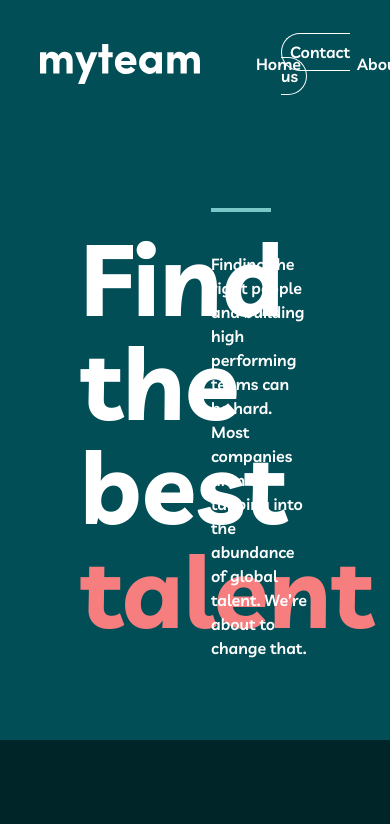
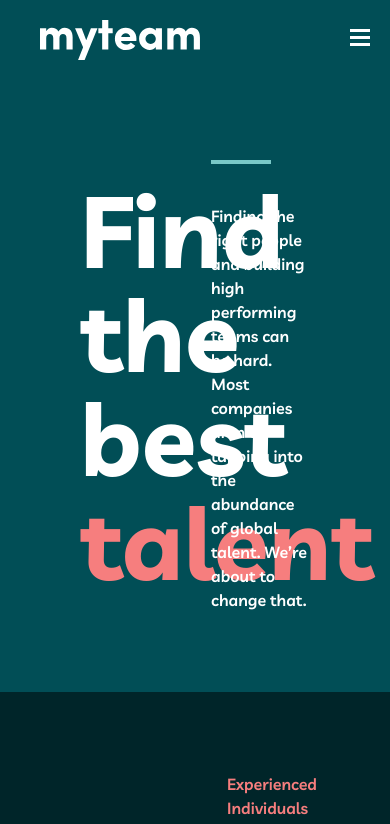
Before and after one commit to Najmaldin-ishag/My-team-multi-page-website, a React (Vite) app: page / in a window 390 px wide. Shown: the top 824 px of the page. Built offline with nearby package versions, Linux system fonts and the light colour scheme.

Commit message:
update navbar

```diff
--- a/src/HeroSection/NavBar.jsx
+++ b/src/HeroSection/NavBar.jsx
@@ -5,32 +5,48 @@ import { Link } from "react-router-dom";
 const NavBar = () => {
   const [isOpen, setIsOpen] = useState(false);
 
-  // function toggleNavigation() {
-  //   if (isOpen) {
-  //     setIsOpen(false);
-  //   } else {
-  //     setIsOpen(true);
-  //   }
-  // }
-  // function handleClick() {
-  //   if (!isOpen) return;
-  //   setIsOpen(false);
-  // }
+  function toggleNavigation() {
+    if (isOpen) {
+      setIsOpen(false);
+    } else {
+      setIsOpen(true);
+    }
+  }
+  function handleClick() {
+    if (!isOpen) return;
+    setIsOpen(false);
+  }
   return (
     <header className="w-full bg-primary-midnight-green p-10 relative">
       <nav className=" container flex items-center justify-between ">
         <div className="flex items-center justify-between gap-[3.5rem] ">
-          <img src="./assets/logo.svg" alt="logo " />
+          <div className="flex items-center justify-between gap-5">
+            <div className="max-sm:fixed">
+              <img src="./assets/logo.svg" alt="logo " />
+            </div>
+
+            <div className="lg:hidden md:hidden max-sm:block z-70  right-5 fixed ">
+              {isOpen ? (
+                <button onClick={toggleNavigation}>
+                  <img src="./assets/icon-close.svg" alt="icon" />
+                </button>
+              ) : (
+                <button onClick={toggleNavigation}>
+                  <img src="./assets/icon-hamburger.svg" alt="icon" />
+                </button>
+              )}
+            </div>
+          </div>
 
           <Link
             to="/"
-            className="text-m text-primary-white font-semibold hover:text-primary-light-coral"
+            className="text-m text-primary-white font-semibold max-sm:hidden hover:text-primary-light-coral "
           >
             Home
           </Link>
           <Link
             to="About"
-            className="text-m text-primary-white  font-semibold hover:text-primary-light-coral"
+            className="text-m text-primary-white max-sm:hidden font-semibold hover:text-primary-light-coral "
           >
             About
           </Link>
@@ -39,12 +55,61 @@ const NavBar = () => {
           <Button
             href="/contact-us"
             title="Contact us"
-            className="cursor-pointer text-primary-white font-semibold border border-primary-white p-2 rounded-full hover:text-primary-midnight-green hover:bg-primary-white"
+            className="cursor-pointer max-sm:hidden text-primary-white font-semibold border border-primary-white p-2 rounded-full hover:text-primary-midnight-green hover:bg-primary-white"
           />
         </div>
       </nav>
 
+      {/* <button onClick={toggleNavigation}>
+        {isOpen ? (
+          <img src="./assets/icon-close.svg" alt="icon" />
+        ) : (
+          <img src="./assets/icon-hamburger.svg" alt="icon" />
+        )}
+      </button> */}
       {/* Mobile nav */}
+
+      {isOpen && (
+        <div className="md:hidden lg:hidden  fixed  top-0 right-0  py-5 gap-4 items-center bg-secondary-rapture-blue  w-[350px] h-screen z-50 ">
+          <div className="translate-y-1/2 flex flex-col gap-6 items-center justify-between ">
+            <Link
+              onClick={handleClick}
+              to="/"
+              className="text-m text-primary-white font-semibold hover:text-primary-light-coral"
+            >
+              Home
+            </Link>
+            <Link
+              onClick={handleClick}
+              to="/about"
+              className="text-m text-primary-white font-semibold hover:text-primary-light-coral"
+            >
+              About
+            </Link>
+            <Button
+              onClick={handleClick}
+              href="/contact-us"
+              title="Contact us"
+              className="cursor-pointer text-primary-white font-semibold border border-primary-white p-2 rounded-full hover:text-primary-midnight-green hover:bg-primary-white"
+            />
+            {/* <div className="">
+              <img
+                src="./assets/bg-pattern-about-1-mobile-nav-1.svg"
+                alt="icon"
+                className="w-[6.5rem] h-auto "
+              />
+            </div> */}
+          </div>
+        </div>
+      )}
+
+      {/* Overlay */}
+      {isOpen && (
+        <div
+          className="fixed inset-0 bg-black opacity-40 z-40"
+          onClick={() => setIsOpen(false)}
+        />
+      )}
     </header>
   );
 };
```
